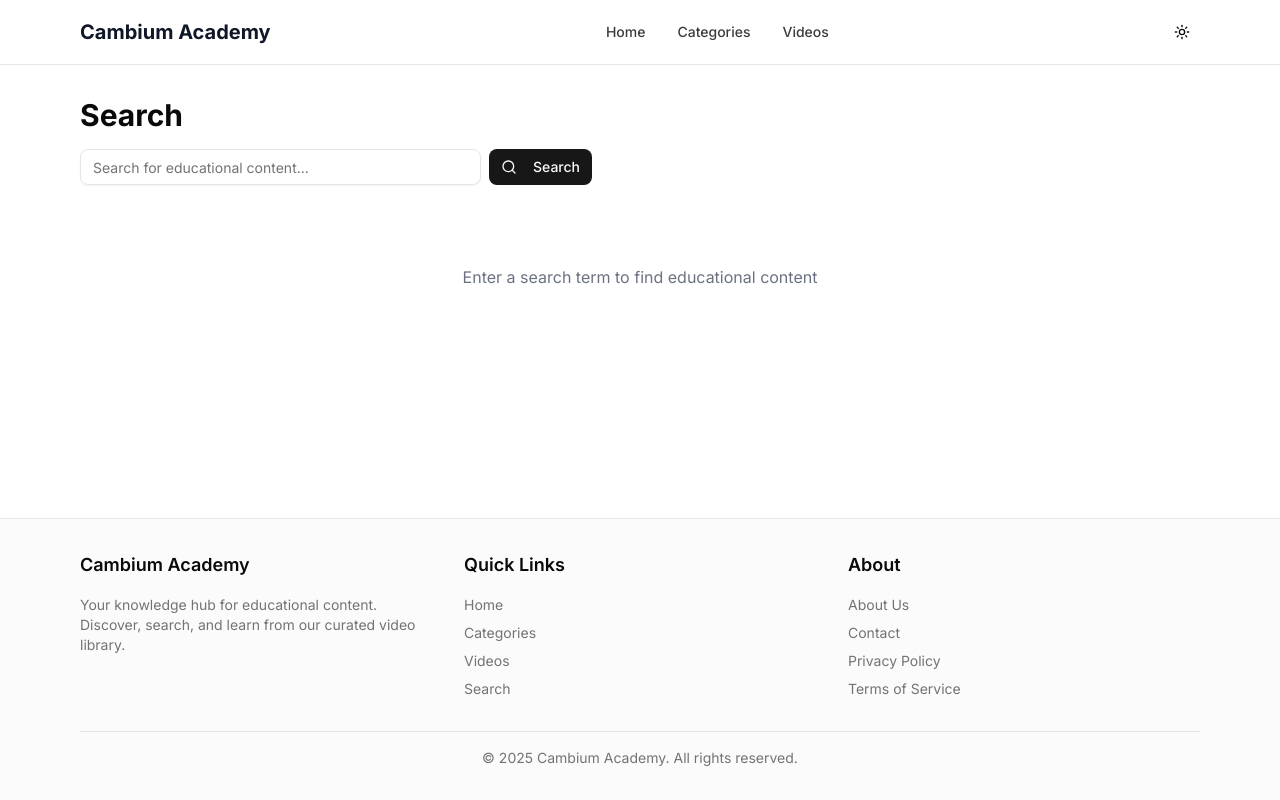
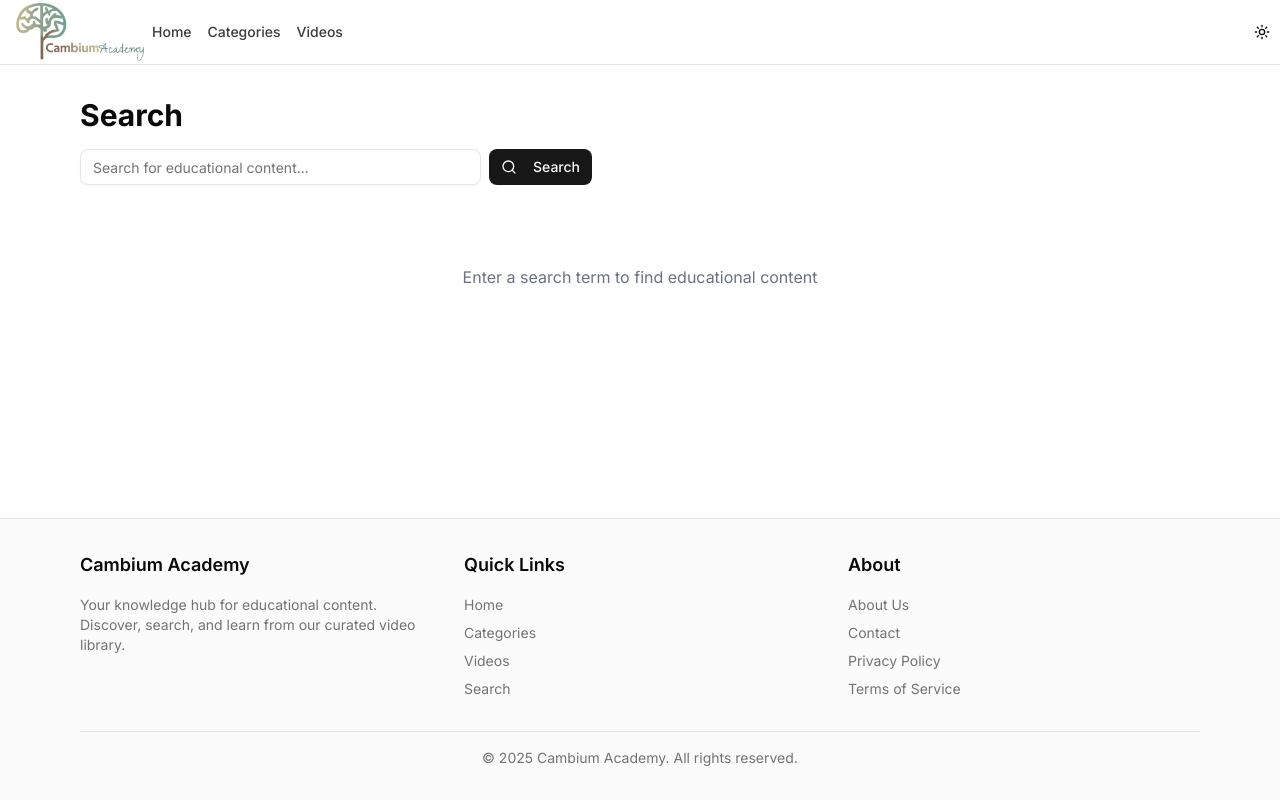
Before and after one commit to Daniel-Arvili/cambium_academy, a Next.js app: page /serach in a window 1280 px wide. Built offline with nearby package versions, Linux system fonts and the light colour scheme.

Commit message:
update header component

```diff
--- a/components/header.tsx
+++ b/components/header.tsx
@@ -7,6 +7,9 @@ import { Menu, X, Moon, Sun } from "lucide-react"
 import { Button } from "@/components/ui/button"
 import { useTheme } from "next-themes"
 import { cn } from "@/lib/utils"
+import Image from 'next/image'
+
+
 export default function Header() {
   const [isMenuOpen, setIsMenuOpen] = useState(false)
   const pathname = usePathname()
@@ -22,16 +25,13 @@ export default function Header() {
 
   return (
     <header className="border-b bg-background sticky top-0 z-40">
-      <div className="container mx-auto max-w-6xl px-4">
         <div className="flex h-16 items-center justify-between">
-          <div className="flex items-center">
+          <div className="flex items-center gap-2 mx-4">
             <Link href="/" className="flex items-center">
-              <span className="text-xl font-bold text-gray-900 dark:text-white">Cambium Academy</span>
+              <Image src="/brainTree.png" alt="Cambium Academy" width={128} height={128} />
             </Link>
-          </div>
-
-          {/* Desktop Navigation */}
-          <nav className="hidden md:flex items-center space-x-8">
+            {/* Desktop Navigation */}
+          <nav className="hidden md:flex items-center space-x-4">
             {navItems.map((item) => (
               <Link
                 key={item.name}
@@ -45,7 +45,7 @@ export default function Header() {
               </Link>
             ))}
           </nav>
-
+          </div>
           <div className="flex items-center gap-2">
             {/* Theme Toggle */}
             <Button variant="ghost" size="icon" onClick={() => setTheme(theme === "dark" ? "light" : "dark")}>
@@ -81,7 +81,6 @@ export default function Header() {
             </nav>
           </div>
         )}
-      </div>
     </header>
   )
 }
```
Also changed, not shown: public/brainTree.png (added).
